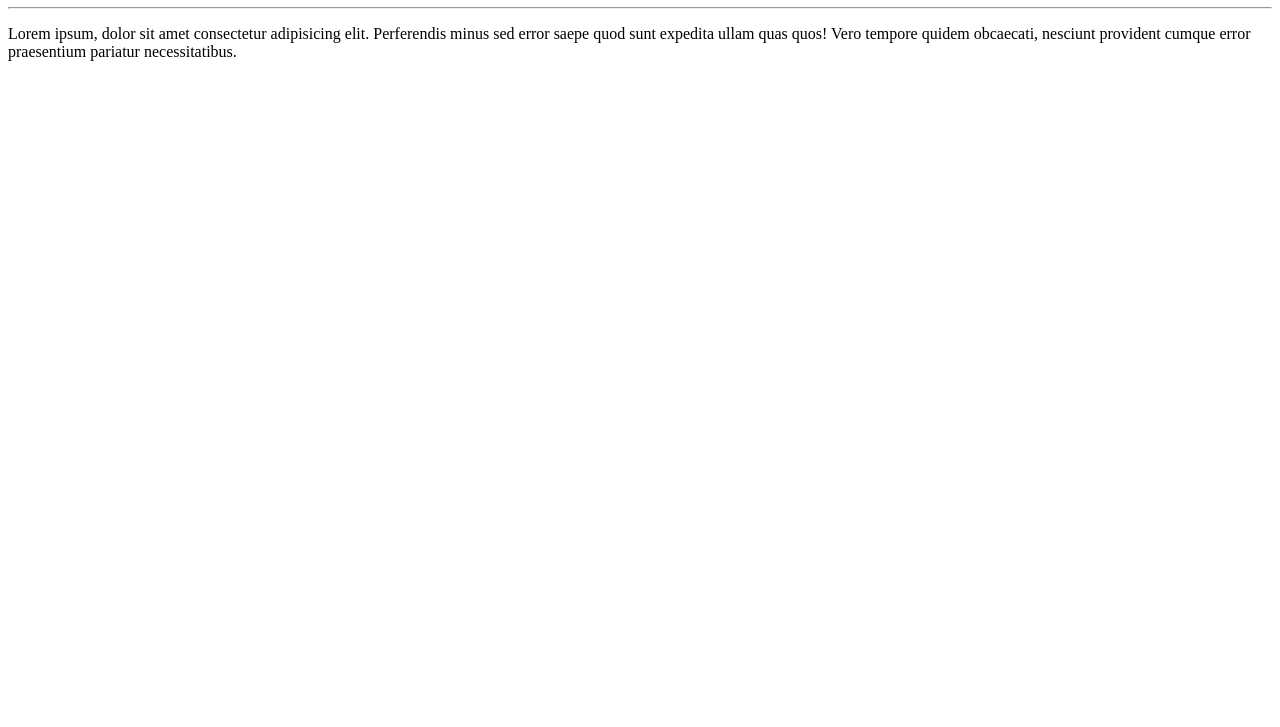
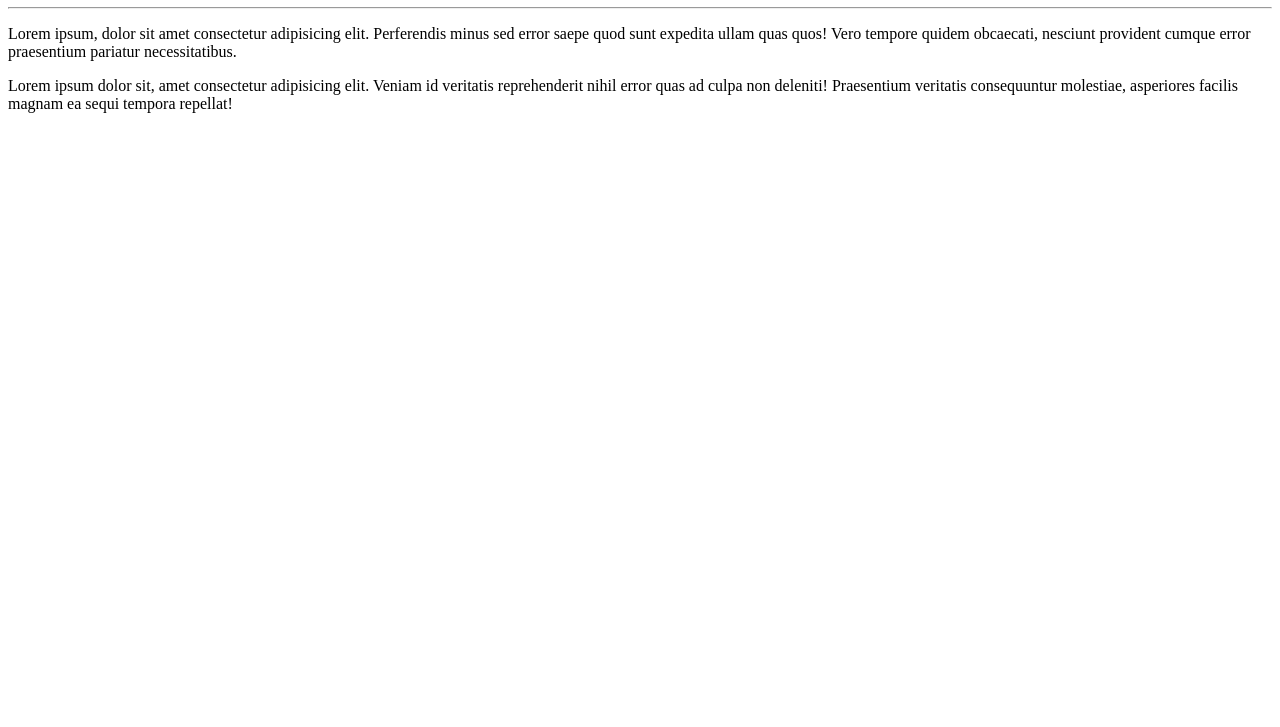
Before and after one commit to rodrigofuster/Ola-Mundo, a plain HTML site: page site-exemplo/index.html in a window 1280 px wide. Shown: the part 73-800 px from the top of the page. Drawn offline with Linux system fonts and the light colour scheme.

Commit message:
adicionado outro parágrafo

```diff
--- a/site-exemplo/index.html
+++ b/site-exemplo/index.html
@@ -12,5 +12,8 @@
     <p>
         Lorem ipsum, dolor sit amet consectetur adipisicing elit. Perferendis minus sed error saepe quod sunt expedita ullam quas quos! Vero tempore quidem obcaecati, nesciunt provident cumque error praesentium pariatur necessitatibus.
     </p>
+    <p>
+        Lorem ipsum dolor sit, amet consectetur adipisicing elit. Veniam id veritatis reprehenderit nihil error quas ad culpa non deleniti! Praesentium veritatis consequuntur molestiae, asperiores facilis magnam ea sequi tempora repellat!
+    </p>
 </body>
 </html>
```
